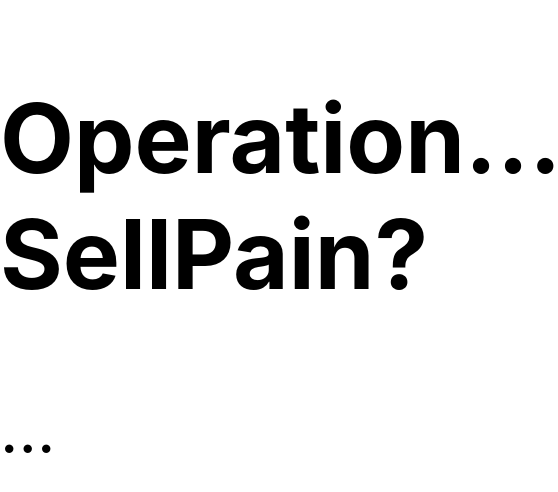
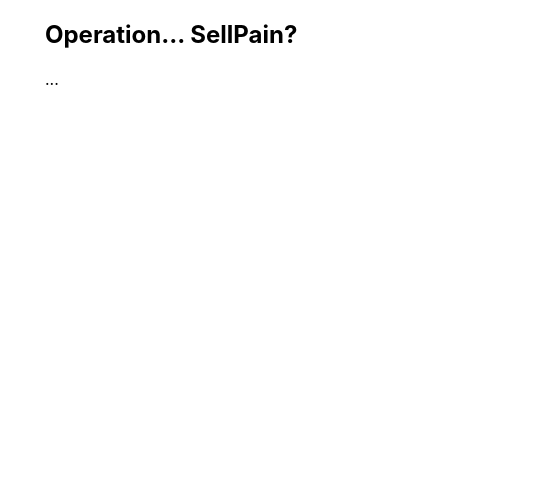
Before and after one commit to waferbaby/babydog, a Svelte app: page / in a window 390 px wide. Shown: the top 492 px of the page, 558 px wide, since content can reach past the window. Built offline with nearby package versions, Linux system fonts and the light colour scheme.

Commit message:
Tweak the layout for mobile

```diff
--- a/public/stylesheets/screen.css
+++ b/public/stylesheets/screen.css
@@ -7,5 +7,11 @@ body {
 
 main {
   margin: auto;
-  max-width: 800px;
+  width: 300px;
 }
+
+@media all and (max-width: 625px) {
+  body {
+    font-size: 1em;
+  }
+}
```
